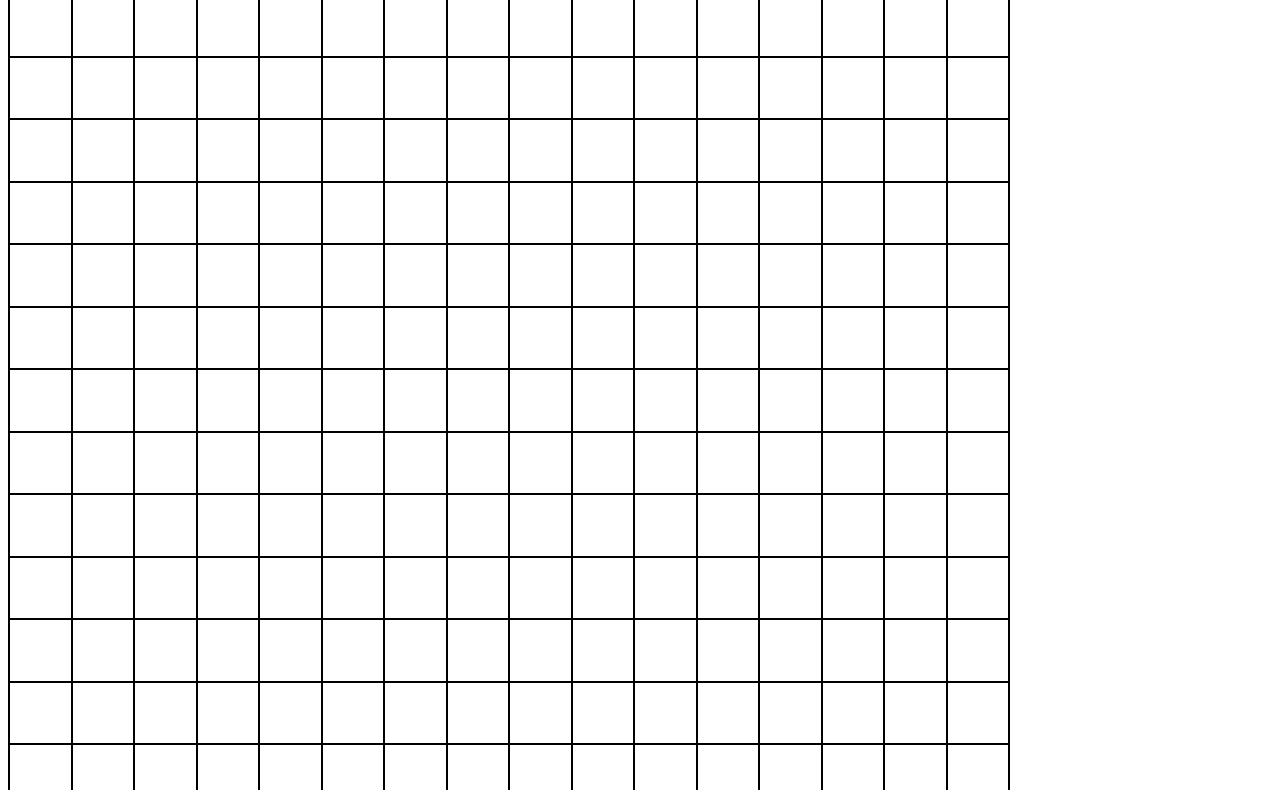
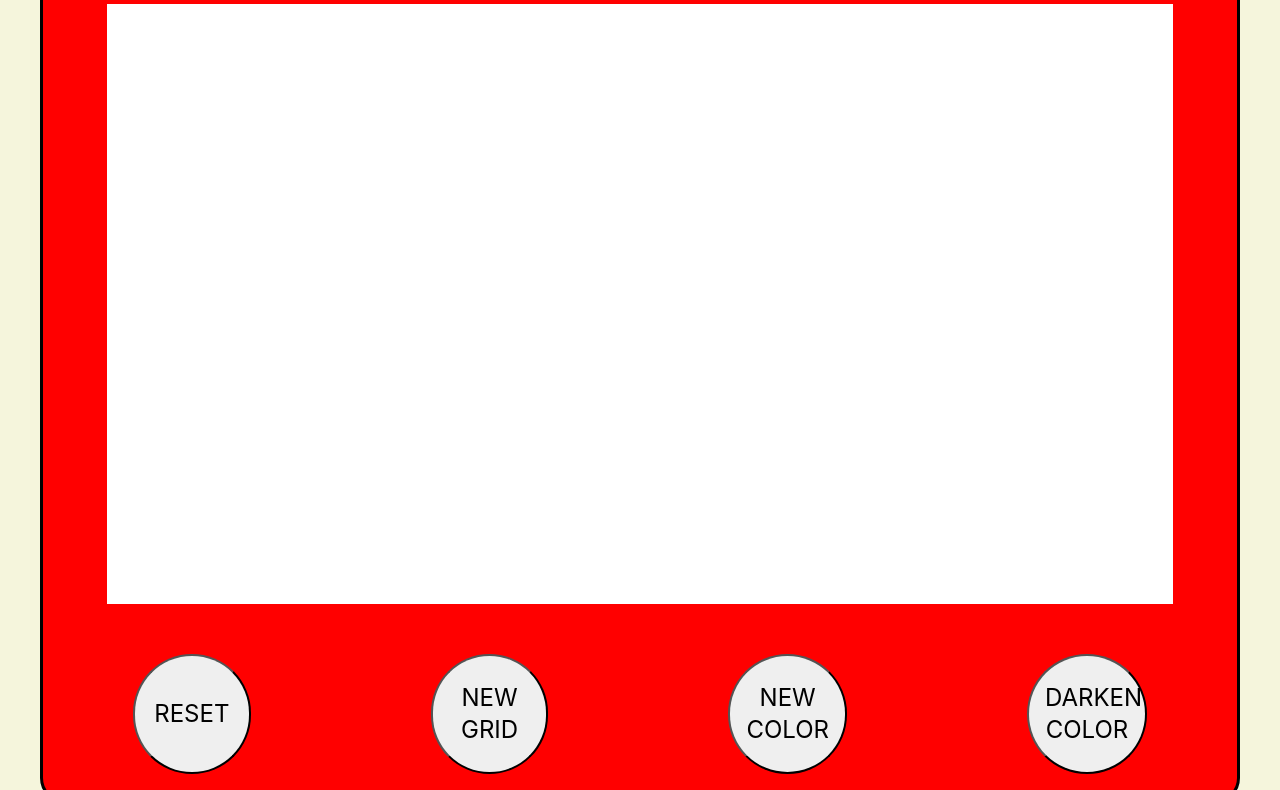
Before and after one commit to banCoder/etch-a-sketch, a plain HTML site: page index.html in a window 1280 px wide. Shown: the part 161-951 px from the top of the page. Drawn offline with nearby package versions, Linux system fonts and the light colour scheme.

Commit message:
Finished.

```diff
--- a/etch.js
+++ b/etch.js
@@ -1,73 +1,144 @@
-function setupCSSGrid(n = 16, size = 1000) {
-    // outer div
+function setupGrid(n = 16, size = 600) {
+    // grid div
     let div = document.body.querySelector("div#wrapper");
     if (!div) {
+        // outter div
+        outDiv = document.createElement("div");
+        outDiv.id = "etch";
+        document.body.appendChild(outDiv);
+        h1 = document.createElement("h1");
+        h1.innerText = "Etch-a-Sketch";
+        h1.classList.add("text-center");
+        outDiv.appendChild(h1);
         div = document.createElement("div");
         div.id = "wrapper";
         div.style.display = "grid";
-        div.style.border = "1px solid black";
-        document.body.appendChild(div);
+        outDiv.appendChild(div);
     }
-    div.style.width = size + "px";
+    // setup 16 : 9 grid
+    div.style.width = Math.floor(size * 16 / 9) + "px";
     div.style.height = size + "px";
     div.style.gridAutoRows = size / n + "px";
-    div.style.gridAutoColumns = size / n + "px";
-
+    div.style.gridAutoColumns = div.style.width / (n * 16 / 9);
+    // fill the grid
     for (let i = 1; i <= n; i++) {
-        for (let j = 1; j <= n; j++) {
-            // fill the line
+        for (let j = 1; j <= (n * 16 / 9); j++) {
             let g = document.createElement("div");
             g.style.gridColumn = j;
             g.style.gridRow = i;
-            g.style.border = "1px solid black";
             div.appendChild(g);
         }
     }
 }
 
-function changeColor(e, r, g, b, a) {
-    e.target.style.backgroundColor = `rgba(${r}, ${g}, ${b}, ${a})`;
+function generateRandomColor() {
+    let r = Math.floor(Math.random() * 255);
+    let g = Math.floor(Math.random() * 255);
+    let b = Math.floor(Math.random() * 255);
+    return [r, g, b];
 }
 
-function hover() {
-    Array.from(document.body.querySelector("div#wrapper").childNodes)
-    .forEach((g) => g.addEventListener("mouseover", (e) => {
-        changeColor(e, 100, 0, 0, 1);
-    }));
+function changeColor(event, red, green, blue) {
+    if (red == undefined) event.target.style.backgroundColor = `rgb(${rc[0]}, ${rc[1]}, ${rc[2]})`;
+    else event.target.style.backgroundColor = `rgb(${red}, ${green}, ${blue})`;
 }
 
-function reset() {
+function colorOnMouseover() {
+    removeMouseoverEvents();
+    rc = generateRandomColor();
+    Array.from(document.body.querySelector("div#wrapper").childNodes)
+    .forEach((g) => g.addEventListener("mouseover", changeColor));
+}
+
+function removeMouseoverEvents() {
+    // remove current mouseover
+    Array.from(document.body.querySelector("div#wrapper").childNodes)
+    .forEach((g) => g.removeEventListener("mouseover", changeColor));
+    Array.from(document.body.querySelector("div#wrapper").childNodes)
+    .forEach((g) => g.removeEventListener("mouseover", randomColor));
+    Array.from(document.body.querySelector("div#wrapper").childNodes)
+    .forEach((g) => g.removeEventListener("mouseover", darkenColor));
+}
+
+function randomColorOnMouseover() {
+    removeMouseoverEvents();
+    rc = generateRandomColor();
+    Array.from(document.body.querySelector("div#wrapper").childNodes)
+    .forEach((g) => g.addEventListener("mouseover", randomColor));
+}
+
+function randomColor(e) {
+    changeColor(event, rc[0], rc[1], rc[2]);
+}
+
+function darkenColorOnMouseover() {
+    removeMouseoverEvents();
+    // darken current square
+    Array.from(document.body.querySelector("div#wrapper").childNodes)
+    .forEach((g) => g.addEventListener("mouseover", darkenColor));
+}
+
+function darkenColor(e) {
+    let rgb;
+    if (e.target.style.backgroundColor == "") rgb = [255, 255, 255];
+    else rgb = e.target.style.backgroundColor.slice(4, -1).split(", ");
+    changeColor(e, Math.max(0, rgb[0] - 25), Math.max(0, rgb[1] - 25), Math.max(0, rgb[2] - 25));
+}
+
+function resetGrid() {
     let grid = document.body.querySelector("div#wrapper");
     while (grid.firstChild) grid.removeChild(grid.firstChild);
 }
 
+// setup grid
+let outDiv;
+setupGrid();
+
+// hold random color
+let rc;
+
+// setup hover event
+colorOnMouseover();
+
+// buttons div
+let buttonsDiv = document.createElement("div");
+buttonsDiv.id = "buttons"
+outDiv.appendChild(buttonsDiv);
+
 // reset button
 let resetButton = document.createElement("button");
 resetButton.innerText = "RESET";
-document.body.appendChild(resetButton);
+buttonsDiv.appendChild(resetButton);
 resetButton.addEventListener("click", (e) => {
-    reset();
-    setupCSSGrid();
-    hover();
+    resetGrid();
+    setupGrid();
+    colorOnMouseover();
 });
 
 // new grid button
 let newButton = document.createElement("button");
 newButton.innerHTML = "NEW GRID";
-document.body.appendChild(newButton);
+buttonsDiv.appendChild(newButton);
 newButton.addEventListener("click", (e) => {
-    reset();
-    let size = Number(prompt("Enter the size of new grid: ", "16"));
-    if (size && typeof size == "number") setupCSSGrid(size, 1000);
-    else setupCSSGrid();
-    hover();
+    resetGrid();
+    let n = Number(prompt("Enter the size of new grid: ", "16"));
+    if (n && typeof n == "number") setupGrid(n, 600);
+    else setupGrid();
+    colorOnMouseover();
 });
 
-// random color
+// random color button
+let randomButton = document.createElement("button");
+randomButton.innerText = "NEW COLOR";
+buttonsDiv.appendChild(randomButton);
+randomButton.addEventListener("click", colorOnMouseover);
 
+// darken color button
+let darkenButton = document.createElement("button");
+darkenButton.innerText = "DARKEN COLOR";
+buttonsDiv.appendChild(darkenButton);
+darkenButton.addEventListener("click", darkenColorOnMouseover);
 
-// setup grid
-setupCSSGrid(16, 1000);
-
-// setup hover event
-hover();
+Array.from(document.body.querySelectorAll("button")).forEach((btn) => {
+    btn.classList.add("btn-circle");
+})
--- a/index.html
+++ b/index.html
@@ -1,6 +1,8 @@
 <!DOCTYPE html>
 <head>
     <title>Etch a sketch</title>
+    <link rel="stylesheet" href="https://stackpath.bootstrapcdn.com/bootstrap/4.1.0/css/bootstrap.min.css" integrity="sha384-9gVQ4dYFwwWSjIDZnLEWnxCjeSWFphJiwGPXr1jddIhOegiu1FwO5qRGvFXOdJZ4" crossorigin="anonymous">
+    <link href="style.css" rel="stylesheet">
 </head>
 <body>
     <script src="etch.js"></script>
--- /dev/null
+++ b/style.css
@@ -0,0 +1,37 @@
+.btn-circle {
+    width: 120px;
+    height: 120px;
+    padding: 10px 16px;
+    font-size: 24px;
+    line-height: 1.33;
+    border-radius: 60px;
+    margin: 0 90px;
+}
+
+body {
+    background: beige;
+}
+
+h1 {
+    margin: 30px 0 20px 0;
+}
+
+div#buttons {
+    display: flex;
+    justify-content: center;
+    margin: 50px 0;
+}
+
+div#wrapper {
+    background: white;
+    margin: auto;
+}
+
+div#etch {
+    border-radius: 25px;
+    background: red;
+    height: 900px;
+    width: 1200px;
+    margin: 5vw auto;
+    border: 3px solid black;
+}
```
